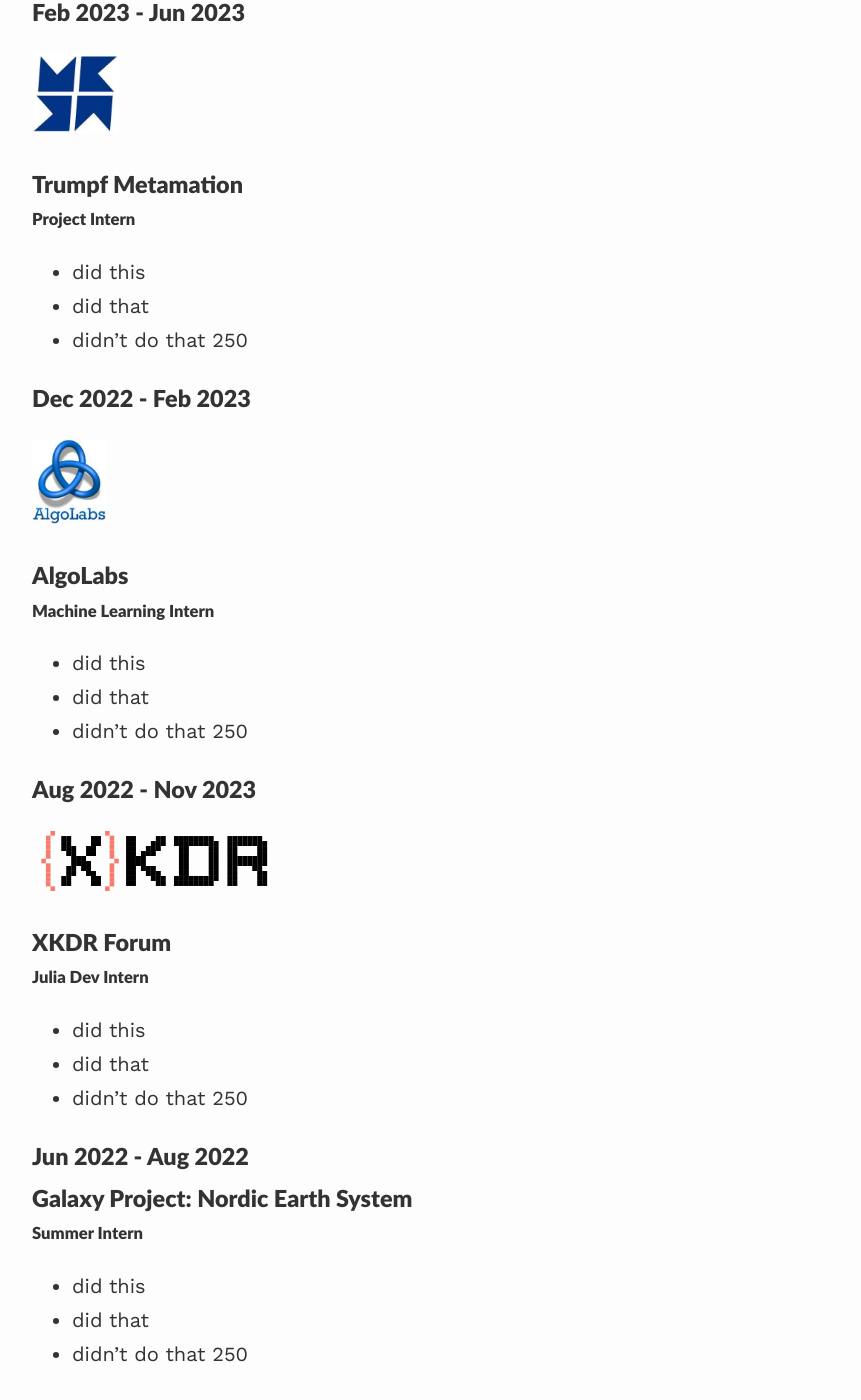
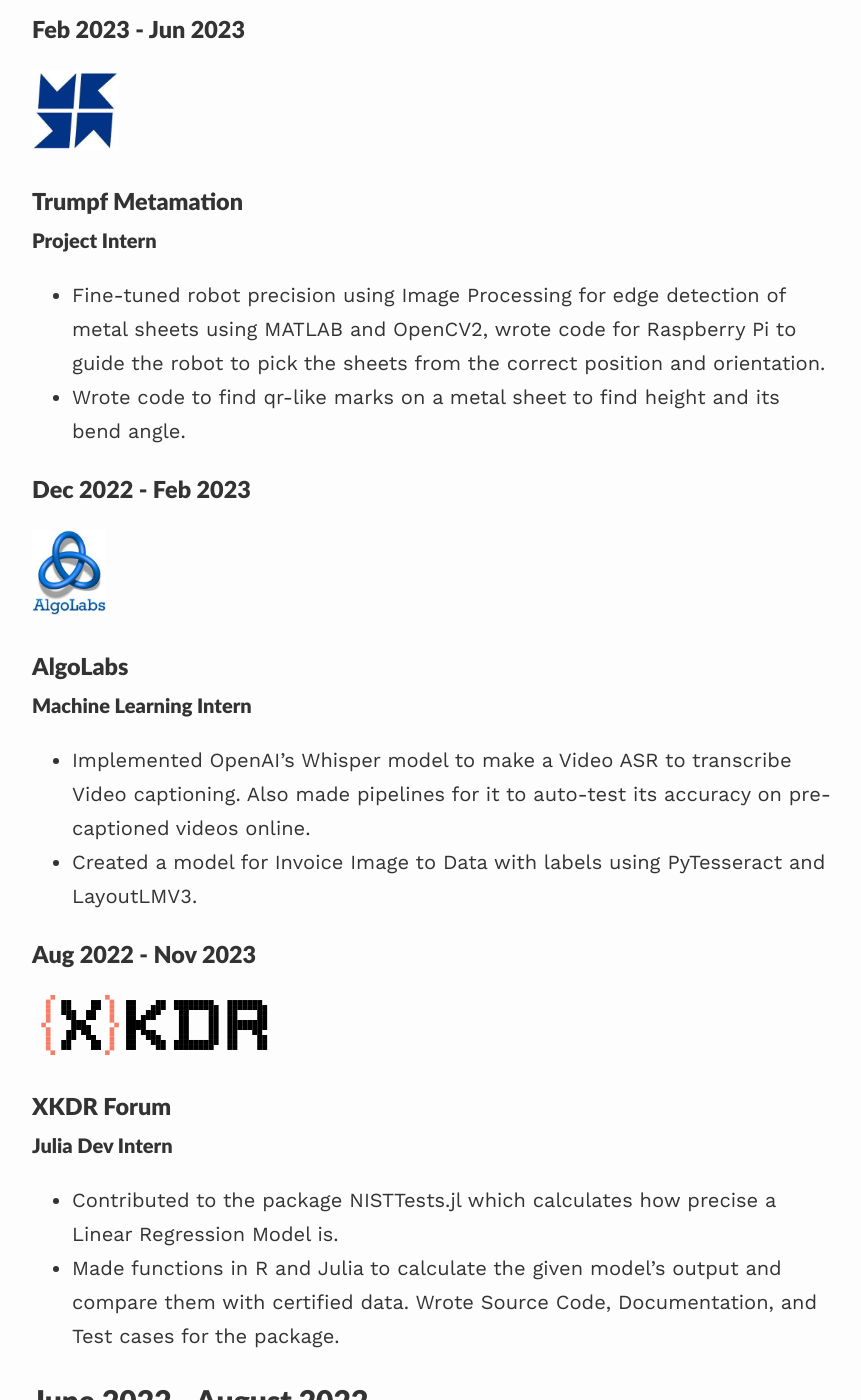
Before and after one commit to Satan-Claws/Satan-Claws.github.io, a Jekyll site: the page built from _pages/Experience.md, in a window 1280 px wide and 1400 px high, scrolled down 724 px. Shown: the whole window, without its empty margins (208-1069 px from the left). Built offline with Jekyll 4.4.1, drawn with Linux system fonts in a browser that asks for light colours; nearby versions of some CDN libraries; some of the changed text lies outside the part shown.

Commit message:
Update Experience.md

```diff
--- a/_pages/Experience.md
+++ b/_pages/Experience.md
@@ -4,54 +4,52 @@
 permalink: /experience/
 published: true
 ---
-# Experience
-## Throughout my college life, I've tried to be engaged with projects that interest me. These are listed below.
+# Experiences
+### Throughout my education, I've tried to be engaged with industrial projects that interest me. These are listed below.
 
 ### Mar 2024 -
 <img src="/assets/images/TrueBeacon.png" height="75">
 
 ### True Beacon
-##### Quantative Research Intern
+#### Quantitative Research Intern
 
-- did this
-- did that
-- didn't do that 75
+- Optimized Portfolio Management through conducting in-depth analysis to validate and refine existing models using Machine Learning and Statistics.
+- Researched investing strategies that work in Indian Markets and implemented them along with backtesting.
+
 
 ### Feb 2023 - Jun 2023
 <img src="/assets/images/Metamation.jpeg" height="80">
 
 ### Trumpf Metamation
-##### Project Intern
+#### Project Intern
 
-- did this
-- did that
-- didn't do that 250
+- Fine-tuned robot precision using Image Processing for edge detection of metal sheets using MATLAB and OpenCV2, wrote code for Raspberry Pi to guide the robot to pick the sheets from the correct position and orientation.
+- Wrote code to find qr-like marks on a metal sheet to find height and its bend angle.
+
 
 ### Dec 2022 - Feb 2023
 <img src="/assets/images/AlgoLabs.jpeg" height="85">
 
 ### AlgoLabs
-##### Machine Learning Intern
+#### Machine Learning Intern
 
-- did this
-- did that
-- didn't do that 250
+- Implemented OpenAI's Whisper model to make a Video ASR to transcribe Video captioning. Also made pipelines for it to auto-test its accuracy on pre-captioned videos online.
+- Created a model for Invoice Image to Data with labels using PyTesseract and LayoutLMV3.
+
 
 ### Aug 2022 - Nov 2023
 <img src="/assets/images/XKDR.svg" height="60">
 
 ### XKDR Forum
-##### Julia Dev Intern
+#### Julia Dev Intern
 
-- did this
-- did that
-- didn't do that 250
+- Contributed to the package NISTTests.jl which calculates how precise a Linear Regression Model is.
+- Made functions in R and Julia to calculate the given model's output and compare them with certified data. Wrote Source Code, Documentation, and Test cases for the package.
 
-### Jun 2022 - Aug 2022
+## June 2022 - August 2022
 
 ### Galaxy Project: Nordic Earth System
-##### Summer Intern
+#### Summer Intern
 
-- did this
-- did that
-- didn't do that 250
+- Created a visualization tool using Python, XML, Planemo.
+- Analyzed monthly data from satellites, such as MEERA GLDAS to make Time series plots, CSV files, and create animated cartographic projections, and analyzed Landsat-8 data to calculate NDVI over a region.
```
